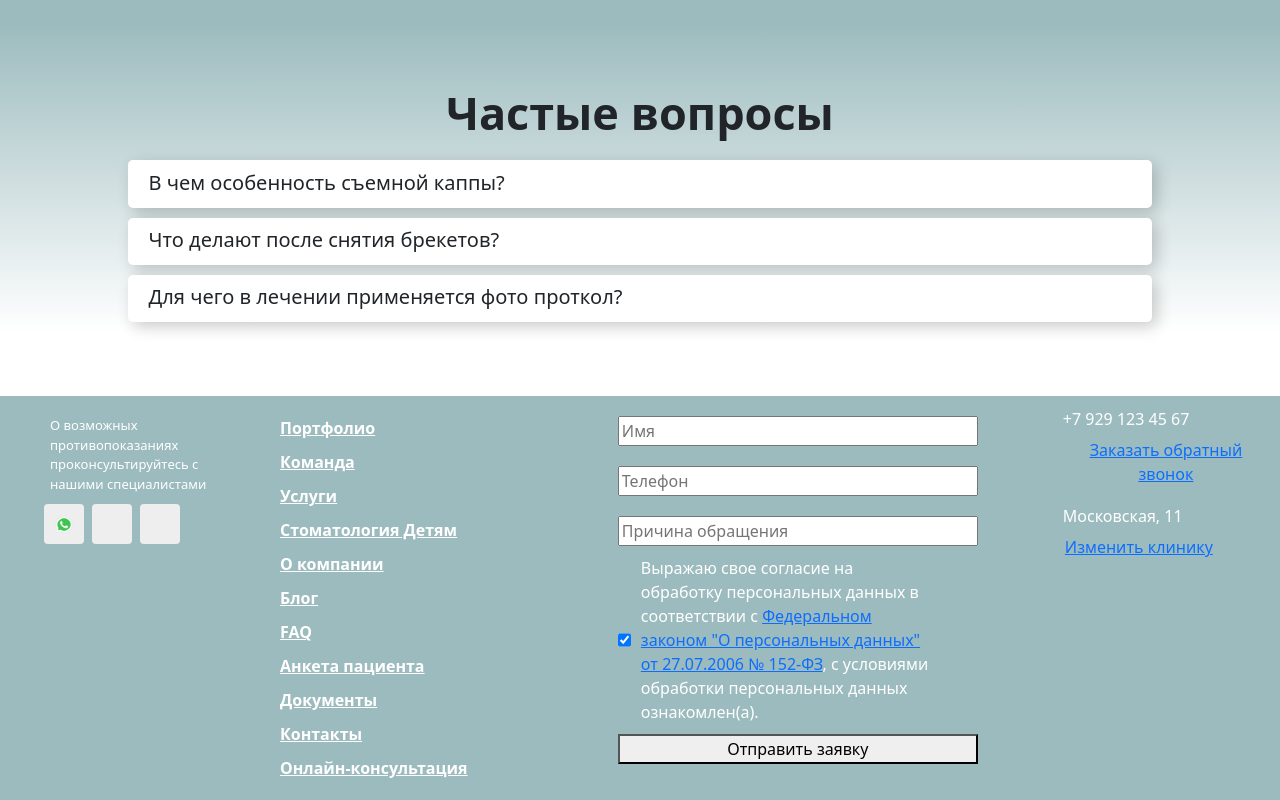
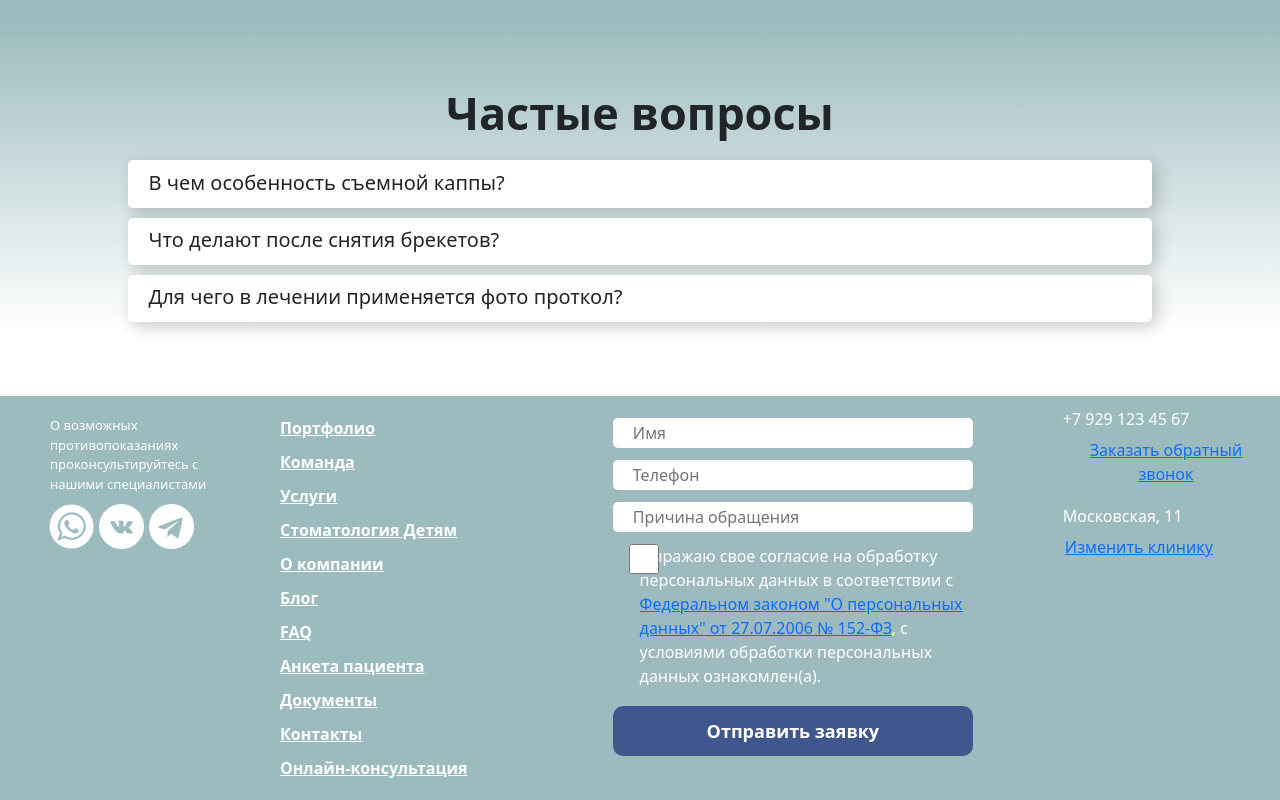
Before and after one commit to Tifftal/dentistry, a React (Create React App) app in the folder client/: page / in a window 1280 px wide. Shown: the part 3059-3859 px from the top of the page. Built offline with nearby package versions, Linux system fonts and the light colour scheme; the HTML template or start-up script is replaced by a standard one.

Commit message:
footer+note

```diff
--- a/client/src/Components/Footer/footer.css
+++ b/client/src/Components/Footer/footer.css
@@ -99,30 +99,59 @@
     width: 400px;
     display: flex;
     flex-direction: column;
+    align-items: center;
+    background-color: rgba(156, 187, 190, 0.267);
 }
 
 .Form input {
-    margin: 10px 10px 10px 40px;
-    width: 90%
+    margin-top: 3%;
+    height: 30px;
+    text-decoration: none;
+    border: none;
+    border-radius: 5px;
+    padding-left: 5%;
+    width: 90%;
+    margin-left: 30px;
 }
 
 .FormDiv {
     text-align: left;
-    width: 90%;
+    width: 100%;
     display: flex;
     flex-direction: row;
 }
 
 .FormDiv input {
     text-align: left;
-    width: auto;
     display: flex;
     flex-direction: row;
+    margin-top: 3%;
+}
+
+.FormDiv label {
+    margin-top: 3%;
+    margin-left: -10%;
+    margin-bottom: 2%;
 }
 
 .Form button {
     margin: 10px 10px 10px 40px;
-    width: 90%
+    width: 90%;
+    text-decoration: none;
+    border: none;
+    background-color: rgb(64, 87, 141);
+    outline: none;
+    text-decoration: none;
+    height: 50px;
+    border-radius: 10px;
+    color: rgb(255, 255, 255);
+    font-size: 18px;
+    font-weight: 600;
+    transition: 0.5s;
+}
+
+.Form button:hover {
+    filter: brightness(1.2);
 }
 
 .left_information {
@@ -139,3 +168,22 @@
     margin: 11px;
     margin-bottom: 0;
 }
+
+
+.socialBarFooter {
+    display: grid;
+    grid-template-columns: 50px 50px 50px;
+    grid-template-rows: 50px;
+    margin-left: 18%;
+    text-align: center;
+    margin-top: 5px;
+}
+
+.scBtnFooter {
+    filter: invert(1);
+    transition: 0.1s;
+}
+
+.scBtnFooter:hover{
+    filter: invert(0.9);
+}
--- a/client/src/Components/Footer/footer.js
+++ b/client/src/Components/Footer/footer.js
@@ -10,11 +10,18 @@ const Footer = () => {
                 <div>
                     <p className="footer_left">
                         О возможных противопоказаниях проконсультируйтесь с нашими специалистами</p>
-                    <ul className="social-icons">
-                        <li><a className="social-icon-whatsapp" href="#" title="..." target="_blank" rel="noopener"></a></li>
-                        <li><a className="social-icon-vk" href="#" title="..." target="_blank" rel="noopener"></a></li>
-                        <li><a className="social-icon-telegram" href="#" title="..." target="_blank" rel="noopener"></a></li>
-                    </ul>
+                    <div className='socialBarFooter'>
+
+                        <div className='scBtnFooter'>
+                            <a href="#"><img src="../IMG/free-icon-whatsapp-3670302.png" width="90%" height="90%" /></a>
+                        </div>
+                        <div className='scBtnFooter'>
+                            <a href="#"><img src="../IMG/free-icon-vkontakte-4494490.png" width="90%" height="90%" /></a>
+                        </div>
+                        <div className='scBtnFooter'>
+                            <a href="#"><img src="../IMG/free-icon-telegram-2111710.png" width="90%" height="90%" /></a>
+                        </div>
+                    </div>
                 </div>
 
                 <div className="footer_menu">
@@ -37,10 +44,10 @@ const Footer = () => {
                         <input type="text" name="name" placeholder="Телефон" id="name" required />
                         <input type="text" name="name" placeholder="Причина обращения" id="name" required />
                         <div className='FormDiv'>
-                            <input type="checkbox" name="intensive-courses" id="courses" checked />
+                            <input type="checkbox" name="intensive-courses" id="courses" unchecked />
                             <label for="courses">
                                 Выражаю свое согласие на обработку персональных данных в соответствии с <a href="#">Федеральном законом "О персональных данных" от 27.07.2006 № 152-ФЗ</a>, с условиями обработки персональных данных ознакомлен(а).
-                                </label>
+                            </label>
                         </div>
                         <button type="submit">Отправить заявку</button>
                     </form>
--- a/client/src/Components/Popup/Note/Note.css
+++ b/client/src/Components/Popup/Note/Note.css
@@ -14,15 +14,17 @@
 .modal-content {
   background-color: white;
   padding: 20px;
-    width: 50%;
+  width: 30%;
+  height: 80%;
   border-radius: 10px;
 }
 
 .close {
   color: #aaa;
   float: right;
-    font-size: 28px;
+  font-size: 38px;
   font-weight: bold;
+  background-color: rgba(156, 187, 190, 0.267);
 }
 
 .close:hover,
@@ -31,3 +33,57 @@
   text-decoration: none;
   cursor: pointer;
 }
+
+.formNote {
+  height: 100%;
+  width: 100%;
+  display: flex;
+  flex-direction: column;
+  align-items: center;
+  background-color: rgba(156, 187, 190, 0.267);
+}
+
+.formNote input {
+  margin-top: 7%;
+  height: 8%;
+  text-decoration: none;
+  border: none;
+  border-radius: 5px;
+  padding-left: 5%;
+  width: 90%;
+}
+
+.formDivNote {
+  margin-top: 5%;
+  text-align: left;
+  display: flex;
+  flex-direction: row;
+  width: 80%;
+  margin-left: -10%;
+}
+
+.formDivNote input {
+  text-align: left;
+  display: flex;
+  flex-direction: row;
+  margin-top: 2%;
+}
+
+.formNote button {
+  width: 80%;
+  text-decoration: none;
+  border: none;
+  background-color: rgb(64, 87, 141);
+  outline: none;
+  text-decoration: none;
+  height: 10%;
+  border-radius: 10px;
+  color: rgb(255, 255, 255);
+  font-size: 18px;
+  font-weight: 600;
+  transition: 0.5s;
+}
+
+.formNote button:hover {
+  filter: brightness(1.2);
+}
--- a/client/src/Components/Popup/Note/Note.js
+++ b/client/src/Components/Popup/Note/Note.js
@@ -6,7 +6,18 @@ function Modal(props) {
     <div className="modal">
       <div className="modal-content">
         <span className="close" onClick={props.onClose}>&times;</span>
-        <p>Modal content goes here</p>
+        <form className='formNote'>
+          <input type="text" name="name" placeholder="Имя" id="name" required />
+          <input type="text" name="name" placeholder="Телефон" id="name" required />
+          <input type="text" name="name" placeholder="Причина обращения" id="name" required />
+          <div className='formDivNote'>
+            <input type="checkbox" name="intensive-courses" id="courses" unchecked />
+            <label for="courses">
+              Выражаю свое согласие на обработку персональных данных в соответствии с <a href="#">Федеральном законом "О персональных данных" от 27.07.2006 № 152-ФЗ</a>, с условиями обработки персональных данных ознакомлен(а).
+            </label>
+          </div>
+          <button type="submit">Отправить заявку</button>
+        </form>
       </div>
     </div>
   );
```
Lines whose indentation alone changed are shown as unchanged.
